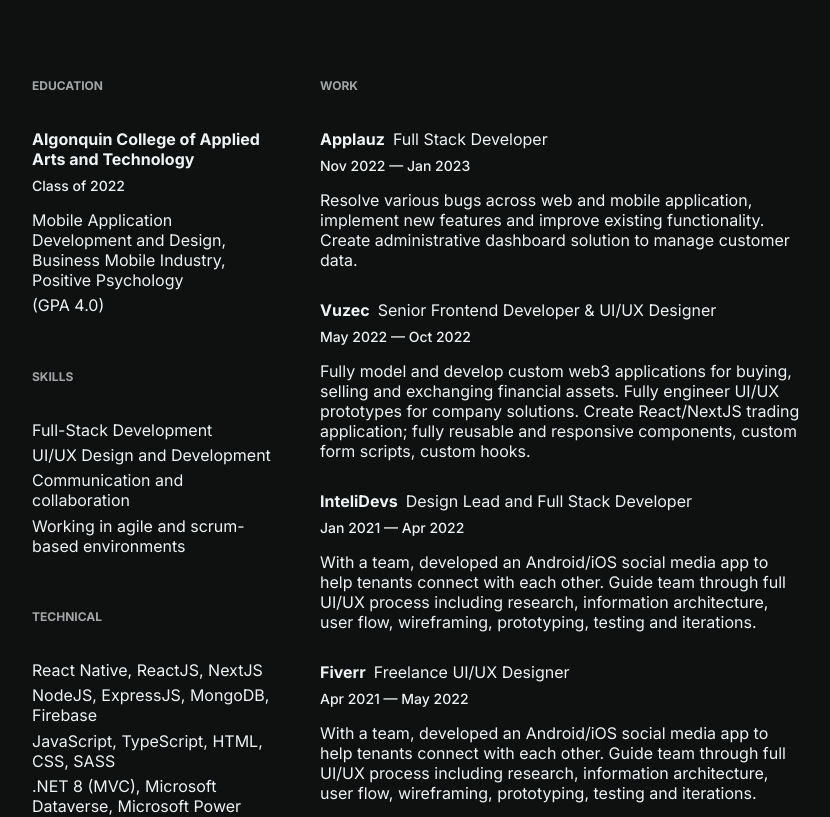
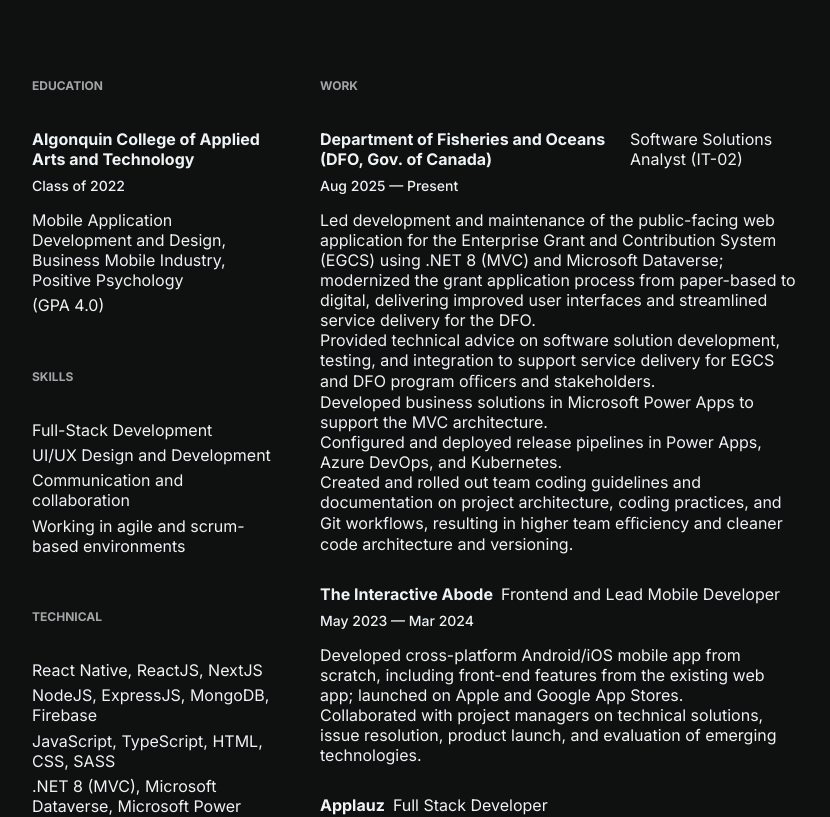
Before and after one commit to JCcastagne/Portfolio, a React (Create React App) app: page /#/resume in a window 1280 px wide. Shown: the part 480-1297 px from the top of the page, without its empty margins (224-1054 px from the left). Built offline with nearby package versions, Linux system fonts and the light colour scheme.

Commit message:
Update jobs. (Add two latest).

```diff
--- a/src/Pages/Resume/Resume.js
+++ b/src/Pages/Resume/Resume.js
@@ -77,6 +77,69 @@
             <p className='header'>Work</p>
 
             <div className='jobs'>
+              <div className='job'>
+                <div className='title'>
+                  <div>
+                    <p className='name'>
+                      Department of Fisheries and Oceans (DFO, Gov. of Canada)
+                    </p>
+                    <p className='position'>
+                      Software Solutions Analyst (IT-02)
+                    </p>
+                  </div>
+                  <p className='date'>Aug 2025 — Present</p>
+                </div>
+                <p>
+                  Led development and maintenance of the public-facing web
+                  application for the Enterprise Grant and Contribution System
+                  (EGCS) using .NET 8 (MVC) and Microsoft Dataverse; modernized
+                  the grant application process from paper-based to digital,
+                  delivering improved user interfaces and streamlined service
+                  delivery for the DFO.
+                </p>
+                <p>
+                  Provided technical advice on software solution development,
+                  testing, and integration to support service delivery for EGCS
+                  and DFO program oﬃcers and stakeholders.
+                </p>
+                <p>
+                  Developed business solutions in Microsoft Power Apps to
+                  support the MVC architecture.
+                </p>
+                <p>
+                  Configured and deployed release pipelines in Power Apps, Azure
+                  DevOps, and Kubernetes.
+                </p>
+                <p>
+                  Created and rolled out team coding guidelines and
+                  documentation on project architecture, coding practices, and
+                  Git workflows, resulting in higher team eﬃciency and cleaner
+                  code architecture and versioning.
+                </p>
+              </div>
+
+              <div className='job'>
+                <div className='title'>
+                  <div>
+                    <p className='name'>The Interactive Abode</p>
+                    <p className='position'>
+                      Frontend and Lead Mobile Developer
+                    </p>
+                  </div>
+                  <p className='date'>May 2023 — Mar 2024</p>
+                </div>
+                <p>
+                  Developed cross-platform Android/iOS mobile app from scratch,
+                  including front-end features from the existing web app;
+                  launched on Apple and Google App Stores.
+                </p>
+                <p>
+                  Collaborated with project managers on technical solutions,
+                  issue resolution, product launch, and evaluation of emerging
+                  technologies.
+                </p>
+              </div>
+
               <div className='job'>
                 <div className='title'>
                   <div>
```
